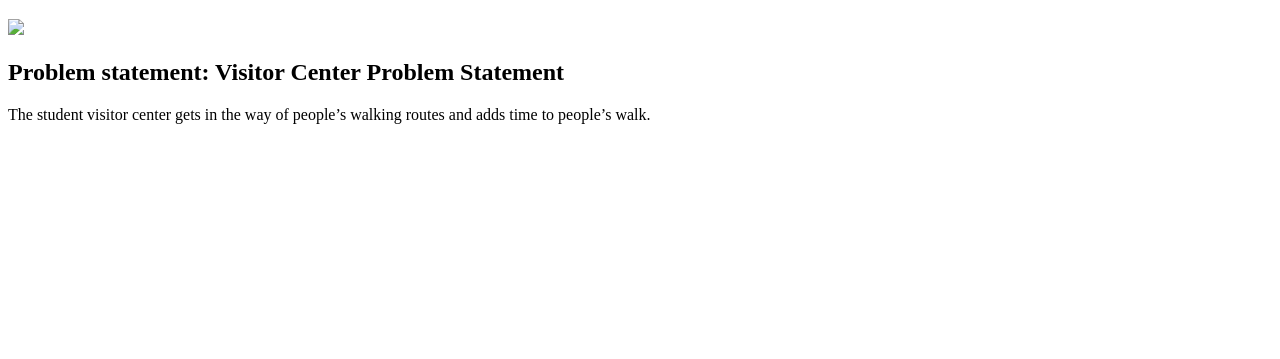
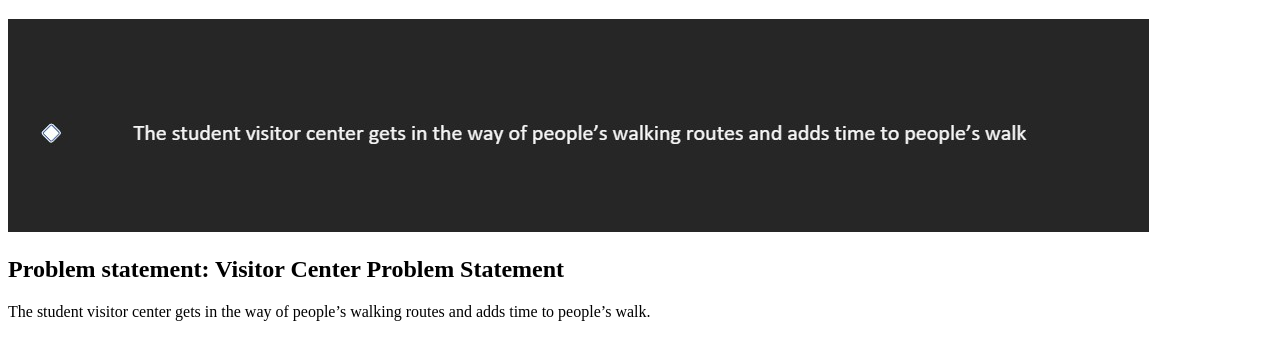
Before and after one commit to SamySamu57/SamySamu57.github.io, a plain HTML site: page index.html in a window 1280 px wide. Shown: the part 61-420 px from the top of the page. Drawn offline with Linux system fonts and the light colour scheme.

Commit message:
Update index.html

```diff
--- a/index.html
+++ b/index.html
@@ -6,7 +6,7 @@
   <body>
     <h1>Samuel Schneider</h1>
     <section class="assign">
-      <img src="Pictures/Problem Statement Picture.jpg" />
+      <img src="Problem Statement Picture.jpg" />
       <section class="assign-det">
         <h2>Problem statement: Visitor Center Problem Statement</h2>
         <p>
```
